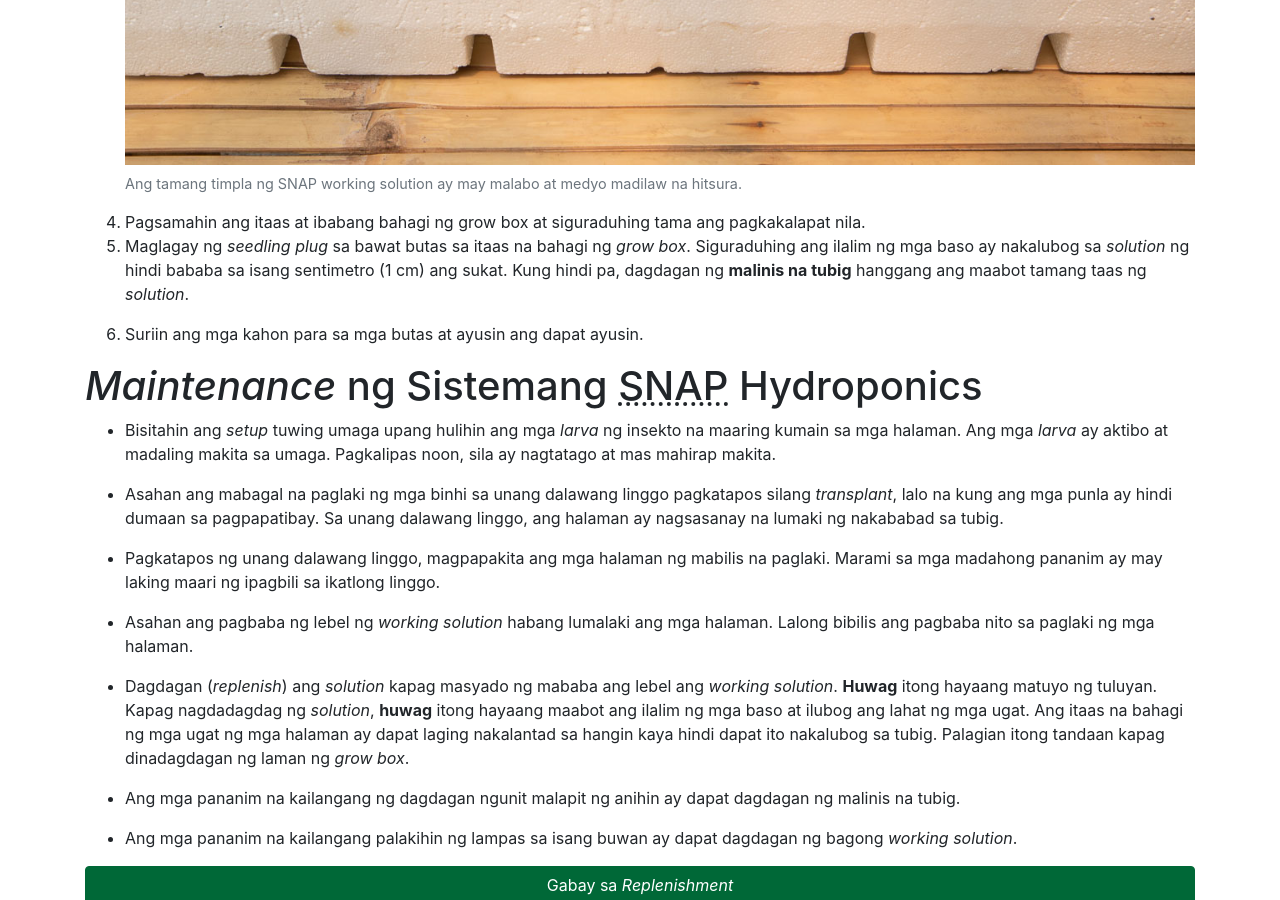
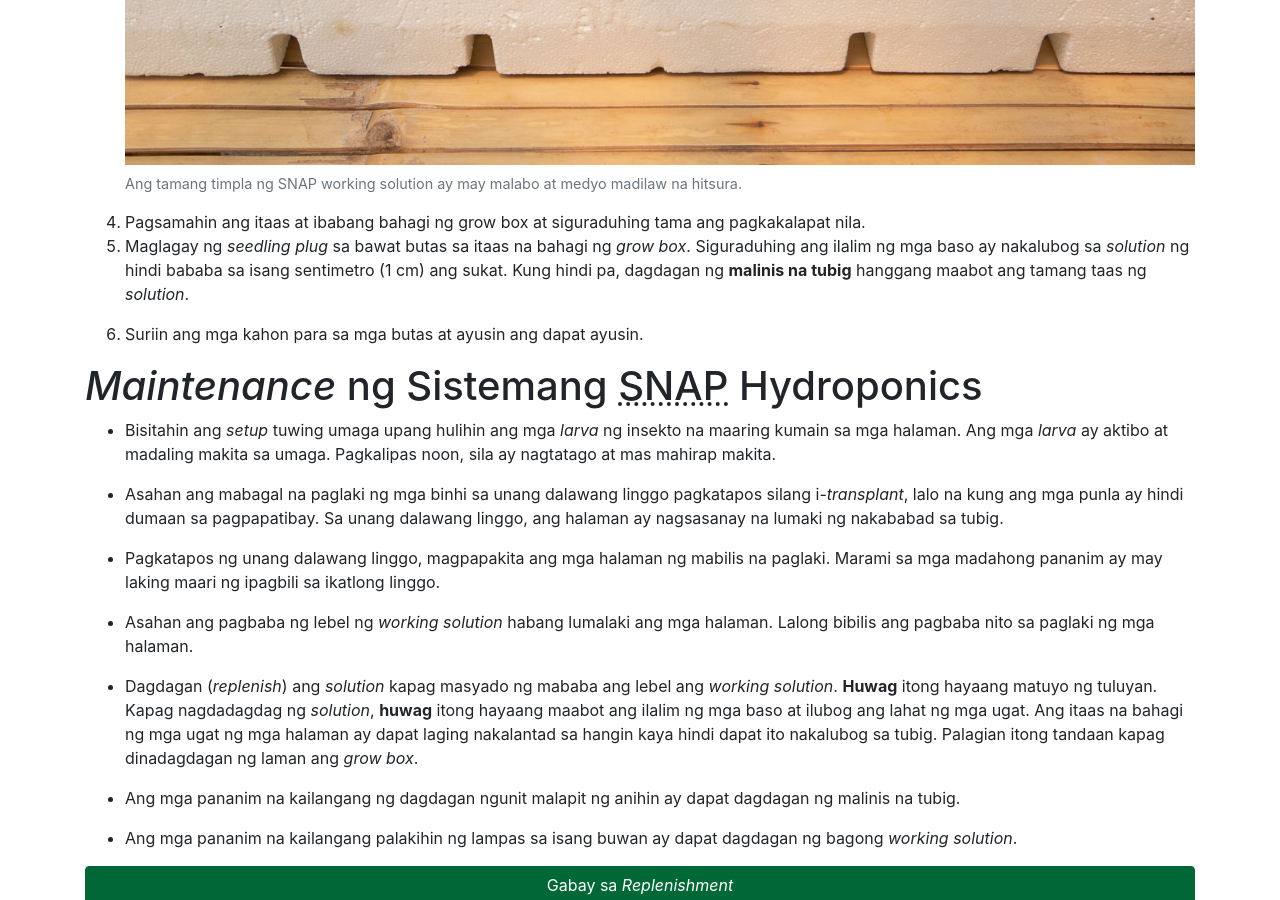
Before and after one commit to snaphydroponics/user-guide.snaphydroponics.info, a Jekyll site: the page built from index.md, in a window 1280 px wide and 900 px high, scrolled down 16092 px. Built offline with Jekyll 4.4.1, drawn with Linux system fonts in a browser that asks for light colours; some of the changed text lies outside the part shown.

Commit message:
Fix typos.

```diff
--- a/_data/figures.yml
+++ b/_data/figures.yml
@@ -46,7 +46,7 @@ pe-plastic-bag-20-by-30:
     fil: Isang bag ng polyethylene plastic (PE) bag kung saan ang sukat at bilang ng laman ay nakatala.
   caption:
     en: A typical brand of 20 ✕ 30 inch PE plastic bags.
-    fil: Isang pangkariwang tatak ng 20 ✕ 30 pulgadang PE plastic bags.
+    fil: Isang pangkaraniwang tatak ng 20 ✕ 30 pulgadang PE plastic bags.
 
 guide-lines:
   width: 1280
@@ -83,7 +83,7 @@ styro-cup:
   height: 853
   alt:
     en: "Styro cups: upside down and rightside up."
-    fil: Styro cups na nakataob at nakatikhaya.
+    fil: Styro cups na nakataob at nakatihaya.
   caption:
     en: A typical 8 oz. styrofoam cup.
     fil: Isang tipikal na 8 oz. na basong yari sa styrofoam.
--- a/index.md
+++ b/index.md
@@ -89,7 +89,7 @@ madahong gulay gaya ng letsugas, pechay, mustasa o kangkong.
 
 <ol>
 
-<li>Latagan ang punlaan ng basang <i lang="en">coco peat</i> mga isang pulgada
+<li>Latagan ang punlaan ng basang <i lang="en">coco peat</i>, mga isang pulgada
 ang kapal.</li>
 
 <li>Dasigin at pantayin ang <i lang="en">coco peat</i>.</li>
@@ -363,7 +363,7 @@ pagkakalapat nila.</li>
 <li markdown="1">Maglagay ng <i lang="en">seedling plug</i> sa bawat butas sa itaas na bahagi ng
 <i lang="en">grow box</i>. Siguraduhing ang ilalim ng mga baso ay nakalubog sa
 <i lang="en">solution</i> ng hindi bababa sa isang sentimetro (1 cm) ang sukat.
-Kung hindi pa, dagdagan ng **malinis na tubig** hanggang ang maabot tamang taas
+Kung hindi pa, dagdagan ng **malinis na tubig** hanggang maabot ang tamang taas
 ng <i lang="en">solution</i>.
 </li>
 
@@ -380,7 +380,7 @@ ng <i lang="en">solution</i>.
 sila ay nagtatago at mas mahirap makita.
 
 * Asahan ang mabagal na paglaki ng mga binhi sa unang dalawang linggo pagkatapos
-silang <i lang="en">transplant</i>, lalo na kung ang mga punla ay hindi
+silang i-<i lang="en">transplant</i>, lalo na kung ang mga punla ay hindi
 dumaan sa pagpapatibay. Sa unang dalawang linggo, ang halaman ay nagsasanay na
 lumaki ng nakababad sa tubig.
 
@@ -397,7 +397,7 @@ itong hayaang matuyo ng tuluyan.  Kapag nagdadagdag ng <i lang="en">solution</i>
 **huwag** itong hayaang maabot ang ilalim ng mga baso at ilubog ang lahat ng mga
 ugat. Ang itaas na bahagi ng mga ugat ng mga halaman ay dapat laging nakalantad
 sa hangin kaya hindi dapat ito nakalubog sa tubig. Palagian itong tandaan kapag
-dinadagdagan ng laman ng <i lang="en">grow box</i>.
+dinadagdagan ng laman ang <i lang="en">grow box</i>.
 
 * Ang mga pananim na kailangang ng dagdagan ngunit malapit ng anihin ay dapat
 dagdagan ng malinis na tubig.
```
Also changed, not shown: other parts of index.md (+8 -8 lines).
